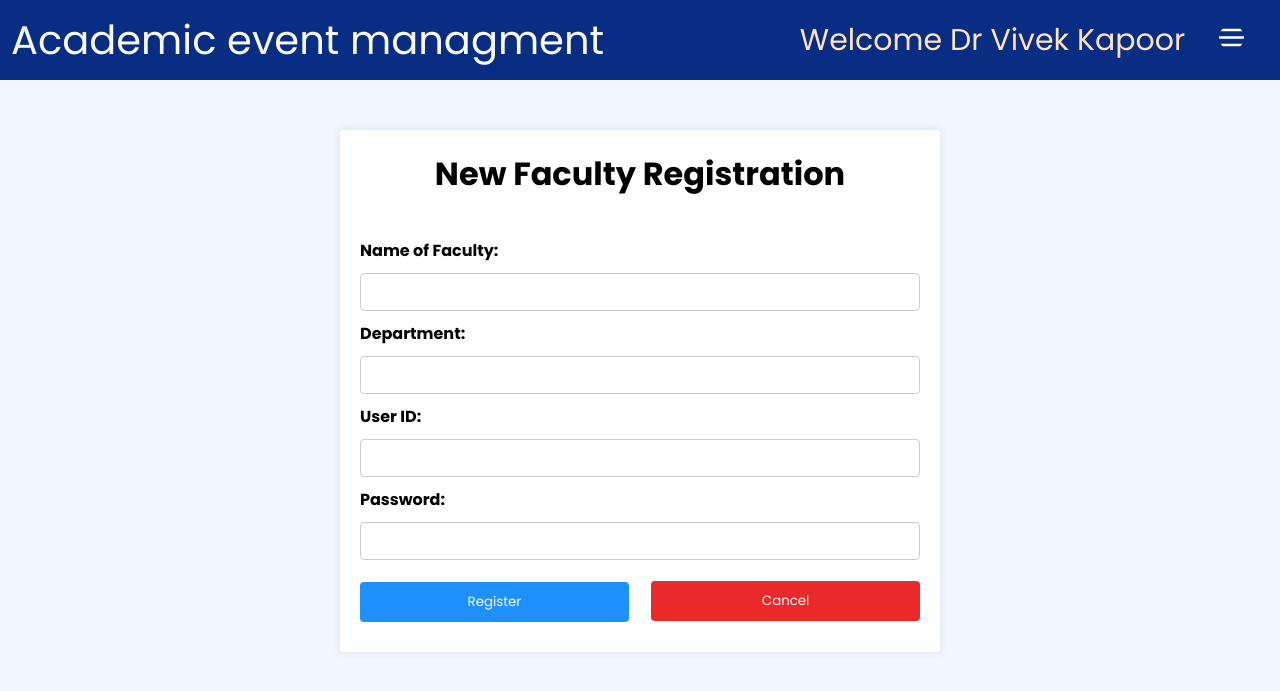
After one commit to safalyakumbhare/Academic-Event-Manager, a PHP site: the page made by New Faculty for HOD.php in a window 1280 px wide. The commit adds this page. Shown: the top 691 px of the page. Run offline with PHP 8.4, Linux system fonts and the light colour scheme; a user stored in the database is signed in.

Commit message:
Issue Resolved

```diff
--- a/HomeHOD.php
+++ b/HomeHOD.php
@@ -24,7 +24,7 @@ include ("header.php");
 
 
     <button class="bttn">
-      <a href="New Faculty.php">
+      <a href="New Faculty for HOD.php">
         <div class="box hover-box" id="new-faculty">
           <div class="content">
 
--- /dev/null
+++ b/New Faculty for HOD.php
@@ -0,0 +1,37 @@
+<?php
+
+include ("header.php")
+  ?>
+<!DOCTYPE html>
+<html lang="en">
+
+<head>
+  <meta charset="UTF-8">
+  <meta name="viewport" content="width=device-width, initial-scale=1.0">
+  <title>HoD Registration</title>
+  <link rel="stylesheet" href="New.css">
+</head>
+
+<body>
+  <div class="container">
+    <h1>New Faculty Registration</h1>
+    <form class="registration-form" action="AddFacultyforHOD.php" method="POST">
+      <label for="hodName">Name of Faculty:</label>
+      <input type="text" id="Name" name="Name" required>
+
+      <label for="department">Department:</label>
+      <input type="text" id="department" name="department" required>
+
+      <label for="userId">User ID:</label>
+      <input type="text" id="userId" name="userId" required>
+
+      <label for="password">Password:</label>
+      <input type="password" id="password" name="password" required>
+
+      <input type="submit" name="send" value="Register">
+      <button type="button" class="cancel-button">Cancel</button>
+    </form>
+  </div>
+</body>
+
+</html>
```
Also changed, not shown: AddFacultyforHOD.php (added, +22 -0 lines).
